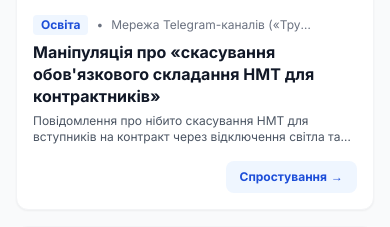
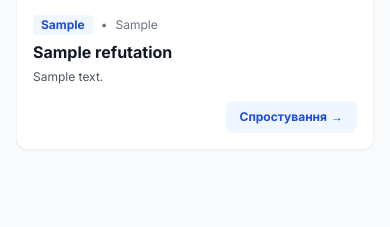
Before and after one commit to axvflxxlars/Organization-and-management-of-teamwork, a Django app: page / in a window 390 px wide. Shown: the part 1736-1963 px from the top of the page. Run offline with Django 5.2, Linux system fonts and the light colour scheme; tables that the repository leaves empty hold one stand-in row (values such as "Sample post"); grey boxes marked "Sample" are stand-in pictures; some libraries are stand-ins or nearby versions.

Commit message:
feat(pages): load refutations feed from database

```diff
--- a/pages/static/pages/script.js
+++ b/pages/static/pages/script.js
@@ -1,274 +1,3 @@
-const newsData = [
-  {
-    id: 1,
-    title: "Маніпуляція про «скасування обов'язкового складання НМТ для контрактників»",
-    category: "Освіта",
-    source: "Мережа Telegram-каналів («Труха», «Студент UA»)",
-    sourceUrl: "https://mon.gov.ua/",
-    image: "https://images.unsplash.com/photo-1434030216411-0b793f4b4173?auto=format&fit=crop&w=800&q=80",
-    snippet: "Повідомлення про нібито скасування НМТ для вступників на контракт через відключення світла та безпеку.",
-    fakeText: "«ТЕРМІНОВО! НМТ ДЛЯ КОНТРАКТНИКІВ ОФІЦІЙНО СКАСОВАНО! Кабмін щойно підтримав нові правила вступу...»",
-    refutation: "Міністерство освіти і науки України (МОН) випустило офіційні роз'яснення: правила НМТ є єдиними для всіх абітурієнтів."
-  },
-  {
-    id: 2,
-    title: "Фейк про закон №395/2026 щодо вимкнення зв'язку під час тривог",
-    category: "Зв'язок / IT",
-    source: "Анонімні регіональні Telegram-канали",
-    sourceUrl: "https://cpd.gov.ua/",
-    image: "https://images.unsplash.com/photo-1511707171634-5f897ff02aa9?auto=format&fit=crop&w=800&q=80",
-    snippet: "Чутки про повне знеструмлення веж Kyivstar, Vodafone та Lifecell під час сирен.",
-    fakeText: "«УВАГА! Ухвалено закон №395/2026 про повне вимкнення мобільного зв'язку та інтернет-мережі під час тривог!...»",
-    refutation: "Центр протидії дезінформації (ЦПД) при РНБО заявив, що закону з таким номером чи змістом не існує."
-  },
-  {
-    id: 3,
-    title: "Паніка про «руйнівну магнітну бурю класу X99 та вибухи гаджетів»",
-    category: "Астрономія",
-    source: "Пабліки «Цікава наука», Viber-групи",
-    sourceUrl: "https://www.swpc.noaa.gov/",
-    image: "https://images.unsplash.com/photo-1506703719100-a0f3a48c0f86?auto=format&fit=crop&w=800&q=80",
-    snippet: "Заклики загортати телефони у фольгу через гігантський вибух на Сонці.",
-    fakeText: "«ТЕРМІНОВО! Землю накриє безпрецедентна магнітна буря класу X99 - вимкніть телефони! Акумулятори вибухнуть...»",
-    refutation: "Центри моніторингу космічної погоди (NOAA) пояснили, що сонячна активність є абсолютно безпечною для побутових гаджетів."
-  },
-  {
-    id: 4,
-    title: "Фейкова паніка про «холерну паличку у водопроводі міста»",
-    category: "Медицина",
-    source: "Сімейні чати у Viber",
-    sourceUrl: "https://moz.gov.ua/",
-    image: "https://botkin.pro/uploads/elFinder/Encyclopedia/cholera/what-is-cholera.jpg",
-    snippet: "Повідомлення від нібито «головного лікаря» про спалах холери.",
-    fakeText: "«SOS!!! Термінова інформація від головного лікаря! У воду потрапила ХОЛЕРА! Мити руки смертельно небезпечно...»",
-    refutation: "Міністерство охорони здоров'я (МОЗ) запевнило, що якість питної води контролюється щодня і показники в нормі."
-  },
-  {
-    id: 5,
-    title: "Залякування батьків «штрафами 5000 грн за погані оцінки дітей»",
-    category: "Освіта / Школа",
-    source: "Батьківські групи у соцмережах",
-    sourceUrl: "https://mon.gov.ua/",
-    image: "https://images.unsplash.com/photo-1509062522246-3755977927d7?auto=format&fit=crop&w=800&q=80",
-    snippet: "Міф про новий закон щодо штрафів за прогули онлайн-уроків.",
-    fakeText: "«Батьків штрафуватимуть на 5000 грн за погані оцінки та прогули дітей під час онлайн-навчання!...»",
-    refutation: "МОН та юристи роз'яснили, що адміністративна відповідальність існує лише за злісне невиконання обов'язків."
-  },
-  {
-    id: 6,
-    title: "Клікбейт про «живі яйця динозавра, знайдені в Карпатах»",
-    category: "Розваги / Курйози",
-    source: "Регіональні туристичні пабліки",
-    sourceUrl: "https://cpd.gov.ua/",
-    image: "https://images.unsplash.com/photo-1518709268805-4e9042af9f23?auto=format&fit=crop&w=800&q=80",
-    snippet: "Фейк про знахідку пастухів зі «слабким серцебиттям всередині яєць».",
-    fakeText: "«ШОК! У Карпатах місцеві пастухи знайшли гігантські яйця динозавра, які досі живі! Зафіксовано серцебиття...»",
-    refutation: "Геологи пояснили, що на фото зображені «геоди» — природні мінеральні камені."
-  },
-  {
-    id: 7,
-    title: "Ворожий вкид про «здачу міст та прорив фронту на 30 км»",
-    category: "Військові фейки",
-    source: "Російські Telegram-канали",
-    sourceUrl: "https://www.mil.gov.ua/",
-    image: "https://images.unsplash.com/photo-1579963333765-b4129b3250fc?auto=format&fit=crop&w=800&q=80",
-    snippet: "Спроба посіяти паніку через вигаданий наказ Генштабу.",
-    fakeText: "«ТЕРМІНОВО! ЗСУ залишили місто без бою, фронт прорвано! Командування наказало відступати...»",
-    refutation: "Генеральний штаб ЗСУ та ЦПД офіційно спростовують подібні ворожі ІПСО."
-  },
-  {
-    id: 8,
-    title: "Абсурдний міф про «банани та мандарини з ВІЛ та туберкульозом»",
-    category: "Побутовий абсурд",
-    source: "Пересилання у Viber",
-    sourceUrl: "https://moz.gov.ua/",
-    image: "https://images.unsplash.com/photo-1603833665858-e61d17a86224?auto=format&fit=crop&w=800&q=80",
-    snippet: "Панічна розсилка про імпортні фрукти зі шприцами зараженої крові.",
-    fakeText: "«МАМИ, УВАГА! У супермаркети завезли партію мандаринів та бананів із Африки, заражених ВІЛ/СНІД...»",
-    refutation: "МОЗ наголошує: ВІЛ не здатен жити чи розмножуватися у зовнішньому середовищі або на фруктах."
-  },
-  {
-    id: 9,
-    title: "Конспірологія про «психотронні вишки 5G та активацію наночипів»",
-    category: "Псевдонаука",
-    source: "Групи теорій змов у Facebook",
-    sourceUrl: "https://nkecc.gov.ua/",
-    image: "https://images.unsplash.com/photo-1544717305-2782549b5136?auto=format&fit=crop&w=800&q=80",
-    snippet: "Вигадки про таємний монтаж випромінювачів та поради обгортати вікна фольгою.",
-    fakeText: "«Під виглядом вишок 5G таємно встановлюють випромінювачі, які керують агресією людей...»",
-    refutation: "НКЕК та ВООЗ підтверджують, що радіохвилі 5G неіонізуючі та безпечні."
-  },
-  {
-    id: 10,
-    title: "Пропагандистський фейк про «американських бойових гусей»",
-    category: "Пропаганда РФ",
-    source: "Офіційні російські ЗМІ",
-    sourceUrl: "https://cpd.gov.ua/",
-    image: "https://images.unsplash.com/photo-1559827291-72ee739d0d9a?auto=format&fit=crop&w=800&q=80",
-    snippet: "Заяви про птахів із секретних лабораторій, навчених атакувати літаки.",
-    fakeText: "«СЕНСАЦІЙНЕ ВИКРИТТЯ! На території України вивели породу бойових гусей, які збили винищувач...»",
-    refutation: "ЦПД пояснили, що птахів неможливо запрограмувати на атаку військової техніки."
-  },
-  {
-    id: 11,
-    title: "Фейк про «зомбування дітей ультразвуком через навушники»",
-    category: "Кібербезпека",
-    source: "Жовта преса, YouTube-канали",
-    sourceUrl: "https://cyberpolice.gov.ua/",
-    image: "https://images.unsplash.com/photo-1546410531-bb4caa6b424d?auto=format&fit=crop&w=800&q=80",
-    snippet: "Залякування вірусом, який через навушники записує штрих-код на сітківку.",
-    fakeText: "«Вірус через навушники посилає ультразвукові сигнали, що вводять дитину в транс і записують штрих-код на око...»",
-    refutation: "Кіберполіція спростувала міф: технічно неможливо «зомбувати ультразвуком» чи записати штрих-код на око."
-  },
-  {
-    id: 12,
-    title: "NASA розпилює літій над людьми",
-    category: "Конспірологія",
-    source: "Англомовні конспірологічні сайти, соцмережі",
-    sourceUrl: "https://www.nasa.gov/",
-    image: "https://www.nasa.gov/wp-content/uploads/2022/08/wff-2022-059-025.jpg?resize=900,600",
-    snippet: "Твердження про таємні експерименти NASA з розпилення літію у повітрі.",
-    fakeText: "«NASA визнала, що розпилює над американцями літій та хімічні речовини, які впливають на здоров’я і поведінку...»",
-    refutation: "NASA використовує невелику кількість спеціальних речовин як маркери у верхніх шарах атмосфери для вивчення її руху. Вони недоступні для звичайних літаків і не впливають на людей."
-  },
-  {
-    id: 13,
-    title: "Ракета врізалася в Місяць, і це зняли на відео",
-    category: "Космос / ШІ",
-    source: "Соціальні мережі та відеоплатформи",
-    sourceUrl: "https://www.unian.ua/",
-    image: "https://images.unian.net/photos/2026_08/thumb_files/800_0_1785856892-1234.jpg?r=447535",
-    snippet: "Ефектне відео нібито реального зіткнення ракети SpaceX з поверхнею Місяця.",
-    fakeText: "«Учені зафіксували момент зіткнення уламка ракети з Місяцем: видно політ, удар і величезну хмару пилу...»",
-    refutation: "Сам факт падіння був реальним, але відео моменту удару — фальшиве, створене за допомогою генеративного ШІ. Наземний телескоп не міг показати таку деталізацію."
-  },
-  {
-    id: 14,
-    title: "Перше фото Землі з Artemis II",
-    category: "Космос / ШІ",
-    source: "Соцмережі та публічні сторінки про космос",
-    sourceUrl: "https://sud.ua/",
-    image: "https://sud.ua/uploads/news/2026/04/03/c77ddbb325de985a9d98bfe38d9fff4b34c8e4a6.jpg",
-    snippet: "Унікальне зображення Землі нібито зроблене астронавтами з корабля Orion.",
-    fakeText: "«Це унікальна фотографія Землі, зроблена астронавтами під час місії Artemis II з борту корабля Orion...»",
-    refutation: "Під час перевірки виявлено водяний знак AI-сервісу, а форма ілюмінатора не відповідає справжньому кораблям Orion. Це творіння штучного інтелекту."
-  },
-  {
-    id: 15,
-    title: "Пінгвіни падають на спину, коли дивляться на літаки",
-    category: "Інтернет-легенди",
-    source: "Старі газети, соцмережі",
-    sourceUrl: "https://rayon.in.ua/",
-    image: "https://static.rayon.in.ua/Attaches/2024/04/25/f32c43ddd5ab455b84ac71805c9b6bd9.jpg",
-    snippet: "Міф про те, що пінгвіни задирають голови на літаки, втрачають рівновагу і падають.",
-    fakeText: "«Пінгвіни на Фолклендських островах настільки цікавляться літаками, що падають на спину. Існує спеціальна професія людини, яка їх піднімає...»",
-    refutation: "Це відома інтернет-легенда. Дослідники не зафіксували масового падіння птахів — вони просто насторожуються або відходять від шуму."
-  },
-  {
-    id: 16,
-    title: "За бананом можна визначити, як його дозрівали",
-    category: "Побутові міфи",
-    source: "Пости в Instagram та Facebook",
-    sourceUrl: "https://www.unian.ua/",
-    image: "https://images.unian.net/photos/2026_03/thumb_files/1200_0_1773143345-4460.jpg?r=171277",
-    snippet: "Поради про визначення «хімічного» чи «натурального» дозрівання бананів за кольором.",
-    fakeText: "«Якщо у банана чорний стебель і плями — він природний. Зелений стебель означає дозрівання за допомогою хімікатів...»",
-    refutation: "Зовнішній вигляд банана не дозволяє достовірно визначити спосіб дозрівання. Чорні плями — ознака стиглості або старіння, а темний стебель буває через грибок."
-  },
-  {
-    id: 17,
-    title: "5G вбиває людей, тварин і рослини",
-    category: "Псевдонаука",
-    source: "Плакати та дописи у Facebook та Instagram",
-    sourceUrl: "https://sobor.com.ua/",
-    image: "https://cdn.sobor.com.ua/news/2020-04-27/PRI_148805856/1200x800.jpg.webp",
-    snippet: "Попередження про те, що сигнали 5G-веж викликають головний біль та хвороби.",
-    fakeText: "«Сигнали від 5G-веж небезпечні для живих організмів. Чим ближче живеш до вежі, тим більший ризик для здоров'я...»",
-    refutation: "Наукові дані не підтверджують шкоду 5G-технологій за умови дотримання встановлених норм радіочастотного випромінювання."
-  },
-  {
-    id: 18,
-    title: "У парку зняли десятки маленьких жирафів",
-    category: "ШІ / Відео",
-    source: "Вірусне відео у соцмережах",
-    sourceUrl: "https://knowhow.pp.ua/",
-    image: "https://knowhow.pp.ua/wp-content/uploads/2021/01/giraffe.jpg",
-    snippet: "Вірусна зйомка величезної групи дитинчат жирафів, що граються.",
-    fakeText: "«У цьому парку випадково зняли величезну групу маленьких жирафів, які разом бігають та граються...»",
-    refutation: "Відео створене цифровим художником за допомогою комп’ютерної графіки (автор також створював літаючих черепах)."
-  },
-  {
-    id: 19,
-    title: "У супермаркетах продають людські руки",
-    category: "ШІ / Фейк",
-    source: "Вірусні фотографії у Facebook",
-    sourceUrl: "https://commons.wikimedia.org/",
-    image: "https://upload.wikimedia.org/wikipedia/commons/a/ad/Meat_display_in_a_supermarket%2C_Quebec_City.jpg",
-    snippet: "Фото полиць магазину з упаковками нібито людського м'яса та рук.",
-    fakeText: "«У супермаркеті помітили полиці з упаковками людських рук, які продаються як м'ясо. Шокуючий новий продукт...»",
-    refutation: "Зображення створене за допомогою генеративного ШІ (Midjourney). На ньому помітні типові помилки форми пальців та написів."
-  },
-  {
-    id: 20,
-    title: "Disney World затопило",
-    category: "ШІ / Новини",
-    source: "Facebook, Telegram, X",
-    sourceUrl: "https://img.novosti-n.org/",
-    image: "https://img.novosti-n.org/upload/news/866358.jpg",
-    snippet: "Сенсаційні фотографії затопленого ураганом парку Disney World у Флориді.",
-    fakeText: "«Після урагану Disney World повністю опинився під водою. На фото видно затоплений парк та замок Попелюшки...»",
-    refutation: "Фотографії масштабного затоплення виявилися творінням штучного інтелекту зі спотвореними елементами замку та відображеннями."
-  },
-  {
-    id: 21,
-    title: "NASA заплатить $18 000 за 70 днів у ліжку та куріння марихуани",
-    category: "Гумор / Міфи",
-    source: "Розважальні сайти та соцмережі",
-    sourceUrl: "https://onclinic.ua/",
-    image: "https://onclinic.ua/storage/media/articles/1135/yBVxouiYYfqO4pf0ByxcTc04ZQtaBZX0ZBOeOICa.webp",
-    snippet: "Оголошення про вакансію від NASA для лежачого експерименту з марихуаною.",
-    fakeText: "«NASA шукає людей, які готові провести 70 днів у ліжку та курити марихуану за $18 000...»",
-    refutation: "NASA дійсно вивчає вплив тривалого лежання на організм, але марихуана не є частиною експерименту — учасників перевіряють на вживання наркотиків та алкоголю."
-  },
-  {
-    id: 22,
-    title: "NASA випадково показала працівника студії на МКС",
-    category: "Космос / Монтаж",
-    source: "Відео в соціальних мережах",
-    sourceUrl: "https://24tv.ua/",
-    image: "https://24tv.ua/resources/photos/news/202601/2985113_17614507.jpg?v=1767865473000&w=1920&h=1280&fit=cover&output=webp",
-    snippet: "Твердження, що трансляції з Міжнародної космічної станції знімають у павільйоні.",
-    fakeText: "«NASA випадково залишила в кадрі студійного працівника, який п’є каву та махає рукою, що доводить зйомки у павільйоні...»",
-    refutation: "Цей фрагмент було змонтовано та цифрово додано до оригінального відео NASA. В реальній трансляції цієї людини немає."
-  }
-];
-
-function renderNews() {
-  const newsContainer = document.getElementById('news-list');
-  if (!newsContainer) return;
-
-  newsContainer.innerHTML = newsData.map(item => `
-    <article class="bg-white p-4 sm:p-5 rounded-xl border border-gray-100 shadow-sm hover:shadow-md transition flex flex-col sm:flex-row gap-4 items-start sm:items-center">
-      <img src="${item.image}" alt="${item.title}" class="w-full sm:w-40 h-28 object-cover rounded-lg flex-shrink-0">
-      <div class="space-y-1.5 flex-grow">
-        <div class="flex items-center space-x-2 text-xs text-gray-500">
-          <span class="bg-blue-50 text-blue-700 font-bold px-2 py-0.5 rounded">${item.category}</span>
-          <span>•</span>
-          <span class="truncate max-w-[200px]">${item.source}</span>
-        </div>
-        <h3 onclick="openArticleModal(${item.id})" class="text-base sm:text-lg font-bold text-gray-900 hover:text-blue-600 cursor-pointer transition leading-snug">
-          ${item.title}
-        </h3>
-        <p class="text-gray-600 text-xs sm:text-sm line-clamp-2">${item.snippet}</p>
-      </div>
-      <button onclick="openArticleModal(${item.id})" class="bg-blue-50 hover:bg-blue-100 text-blue-700 px-3.5 py-2 rounded-lg text-xs sm:text-sm font-bold transition flex items-center space-x-1 flex-shrink-0 self-end sm:self-center">
-        <span>Спростування</span>
-        <span>&rarr;</span>
-      </button>
-    </article>
-  `).join('');
-}
-
 function openAuthModal() {
   const modal = document.getElementById('auth-modal');
   if (modal) {
@@ -357,8 +86,13 @@ function updateAuthUI() {
   }
 }
 
+function getRefutations() {
+  const element = document.getElementById('refutations-data');
+  return element ? JSON.parse(element.textContent) : [];
+}
+
 function openArticleModal(id) {
-  const article = newsData.find(n => n.id === id);
+  const article = getRefutations().find(n => n.id === id);
   if (!article) return;
 
   document.getElementById('modal-title').innerText = article.title;
@@ -366,10 +100,10 @@ function openArticleModal(id) {
   document.getElementById('modal-source').innerText = `Джерело: ${article.source}`;
   document.getElementById('modal-image').src = article.image;
   document.getElementById('modal-fake-text').innerText = article.fakeText;
-  document.getElementById('modal-refutation-text').innerText = article.refutation;
+  document.getElementById('modal-refutation-text').innerText = article.text;
 
   const sourceBtn = document.getElementById('modal-source-link');
-  sourceBtn.href = article.sourceUrl;
+  sourceBtn.href = article.link;
 
   const modal = document.getElementById('article-modal');
   modal.classList.remove('hidden');
@@ -384,7 +118,4 @@ function closeArticleModal() {
   }
 }
 
-document.addEventListener('DOMContentLoaded', () => {
-  renderNews();
-  updateAuthUI();
-});
+document.addEventListener('DOMContentLoaded', updateAuthUI);
--- a/pages/templates/pages/home.html
+++ b/pages/templates/pages/home.html
@@ -57,7 +57,32 @@
       <p class="text-gray-500 text-sm mt-1">Натисніть на заголовок новини, щоб дізнатися суть маніпуляції та перейти до першоджерела.</p>
     </div>
 
-    <div class="space-y-4" id="news-list"></div>
+    <div class="space-y-4">
+      {% for refutation in refutations %}
+        <article class="bg-white p-4 sm:p-5 rounded-xl border border-gray-100 shadow-sm hover:shadow-md transition flex flex-col sm:flex-row gap-4 items-start sm:items-center">
+          {% if refutation.image %}
+            <img src="{{ refutation.image.url }}" alt="{{ refutation.title }}" class="w-full sm:w-40 h-28 object-cover rounded-lg flex-shrink-0">
+          {% endif %}
+          <div class="space-y-1.5 flex-grow">
+            <div class="flex items-center space-x-2 text-xs text-gray-500">
+              <span class="bg-blue-50 text-blue-700 font-bold px-2 py-0.5 rounded">{{ refutation.category }}</span>
+              <span>•</span>
+              <span class="truncate max-w-[200px]">{{ refutation.source }}</span>
+            </div>
+            <h3 onclick="openArticleModal({{ refutation.pk }})" class="text-base sm:text-lg font-bold text-gray-900 hover:text-blue-600 cursor-pointer transition leading-snug">
+              {{ refutation.title }}
+            </h3>
+            <p class="text-gray-600 text-xs sm:text-sm line-clamp-2">{{ refutation.summary }}</p>
+          </div>
+          <button onclick="openArticleModal({{ refutation.pk }})" class="bg-blue-50 hover:bg-blue-100 text-blue-700 px-3.5 py-2 rounded-lg text-xs sm:text-sm font-bold transition flex items-center space-x-1 flex-shrink-0 self-end sm:self-center">
+            <span>Спростування</span>
+            <span>&rarr;</span>
+          </button>
+        </article>
+      {% empty %}
+        <p class="text-gray-500 text-sm">Спростувань поки немає.</p>
+      {% endfor %}
+    </div>
   </section>
 {% endblock %}
 
@@ -138,5 +163,6 @@
 {% endblock %}
 
 {% block scripts %}
+{{ modal_data|json_script:"refutations-data" }}
 <script src="{% static 'pages/script.js' %}"></script>
 {% endblock %}
--- a/pages/views.py
+++ b/pages/views.py
@@ -1,5 +1,27 @@
 from django.shortcuts import render
+
+from reports.models import FakeReport, Refutation
 
 
 def home(request):
-    return render(request, "pages/home.html")
+    refutations = Refutation.objects.select_related("fake_report").filter(
+        fake_report__status=FakeReport.Status.APPROVED
+    )
+    modal_data = [
+        {
+            "id": r.pk,
+            "title": r.title,
+            "category": r.category,
+            "source": r.source,
+            "link": r.link,
+            "image": r.image.url if r.image else "",
+            "fakeText": r.fake_report.description,
+            "text": r.text,
+        }
+        for r in refutations
+    ]
+    return render(
+        request,
+        "pages/home.html",
+        {"refutations": refutations, "modal_data": modal_data},
+    )
```
